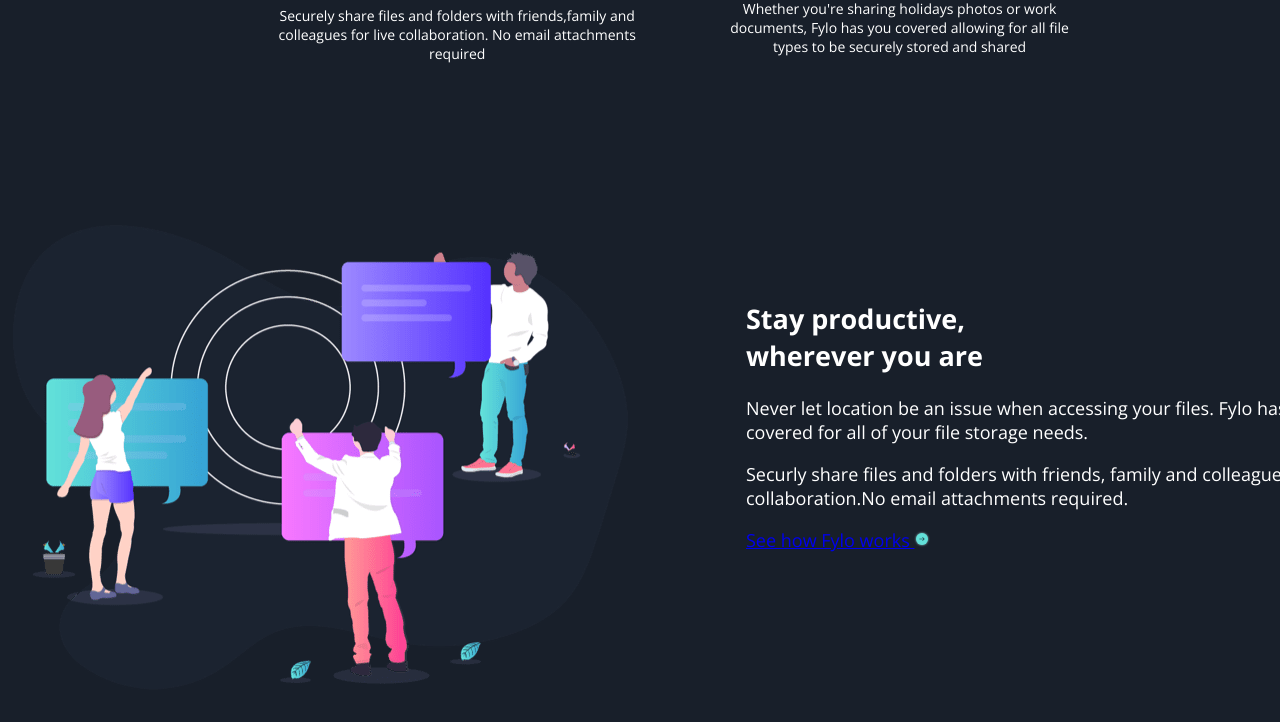
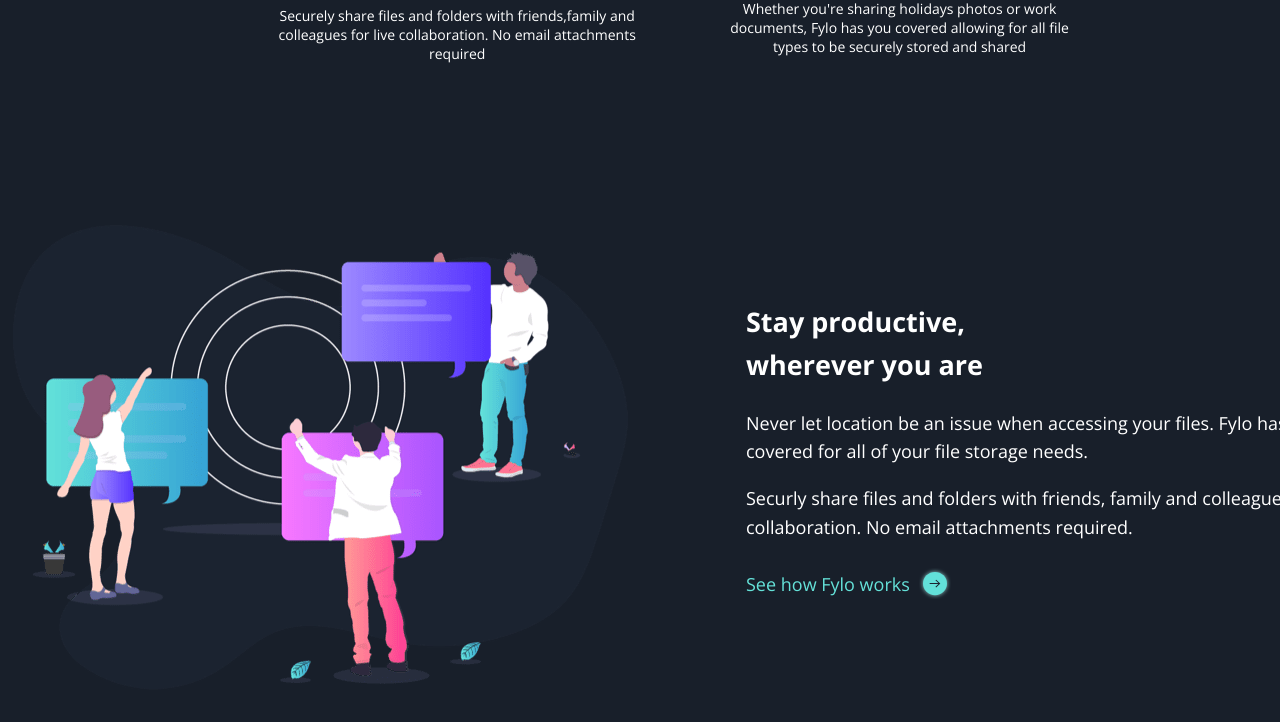
Before and after one commit to jokale/fylo, a React (Create React App) app: page / in a window 1280 px wide. Shown: the part 1307-2029 px from the top of the page. Built offline with nearby package versions, Linux system fonts and the light colour scheme.

Commit message:
style link and icon

```diff
--- a/src/App.js
+++ b/src/App.js
@@ -71,8 +71,8 @@
       <div className="prodpara">
         <h2>Stay productive, <br></br> wherever you are</h2>
         <p className="para1">Never let location be an issue when accessing your files. Fylo has you <br></br>covered for all of your file storage needs.</p>
-        <p className="para2">Securly share files and folders with friends, family and colleagues for live <br></br> collaboration.No email attachments required.</p>
-        <a href="www.google.com" target="blank">See how Fylo works  <img src={arrow} className="arrow-icon" alt="logo of a phone and computer"/> </a>
+        <p className="para2">Securly share files and folders with friends, family and colleagues for live <br></br> collaboration. No email attachments required.</p>
+        <a className="prodlink"href="www.google.com" target="blank">See how Fylo works <img src={arrow} className="arrow-icon" alt="logo of a phone and computer"/></a>
 
        </div>
    </div>
--- a/src/index.css
+++ b/src/index.css
@@ -6,8 +6,6 @@
 background-color: hsl(218, 28%, 13%);
 
 }
-
-
 
 
 
@@ -232,6 +230,7 @@
   position: absolute; top: 185vh; right: 25vh;
   font-size: 20px;
   text-align: left;
+  line-height: 1.6
 
 }
 
@@ -261,6 +260,41 @@
 
   }
  }
+
+ .prodlink {
+   text-decoration: none;
+   color: hsl(176, 68%, 64%);
+
+ }
+
+ .prodlink:hover {
+  color: white;
+  text-decoration: underline;
+}
+
+ .prodlink:active {
+   color: white;
+ }
+
+
+.arrow-icon {
+color: hsl(176, 68%, 64%);
+width: 5%;
+position: relative; top: 8px;   left: 5px;
+
+}
+
+.arrow-icon:hover {
+  filter: invert(100%) sepia(0%) saturate(0%) hue-rotate(93deg) brightness(103%) contrast(103%);
+
+}
+
+.arrow-icon:active {
+  color: white;
+}
+
+
+ /* OPINIONS SECTION  */
 
 
 .opinions {
```
